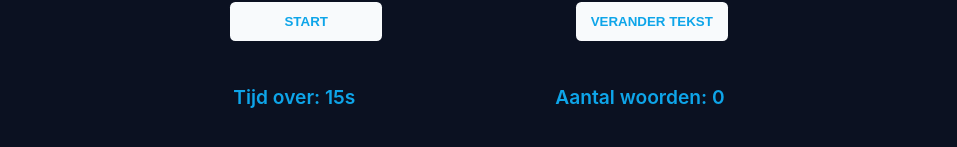
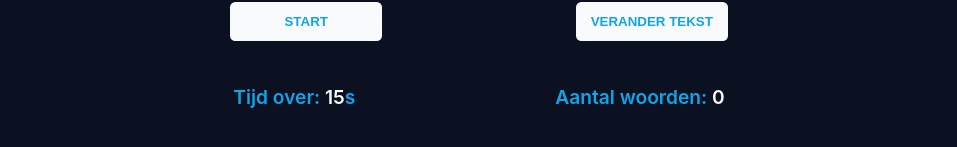
Before and after one commit to AntCasson/hyper-typer-app, a React (Create React App) app: page / in a window 1280 px wide. Shown: the part 637-784 px from the top of the page, without its empty margins (161-1118 px from the left). Built offline with nearby package versions, Linux system fonts and the light colour scheme.

Commit message:
added utillity class to start and change text btns

```diff
--- a/src/App.js
+++ b/src/App.js
@@ -68,8 +68,8 @@ export default function App() {
             </div>
 
             <div className="flex">
-                <p>Tijd over: {isTimeRunning ? timeRemaining : seconds}s</p>
-               <p>Aantal woorden: {wordCount}</p>
+                <p>Tijd over: <span className="text-light">{isTimeRunning ? timeRemaining : seconds}</span>s</p>
+               <p>Aantal woorden: <span className="text-light">{wordCount}</span></p>
             </div>
 
         </main>
```
